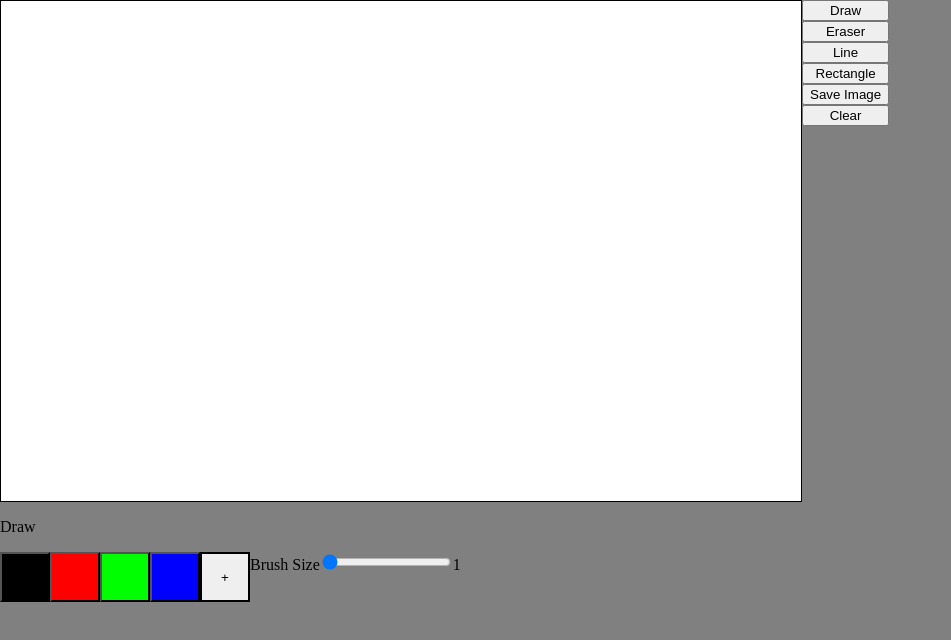
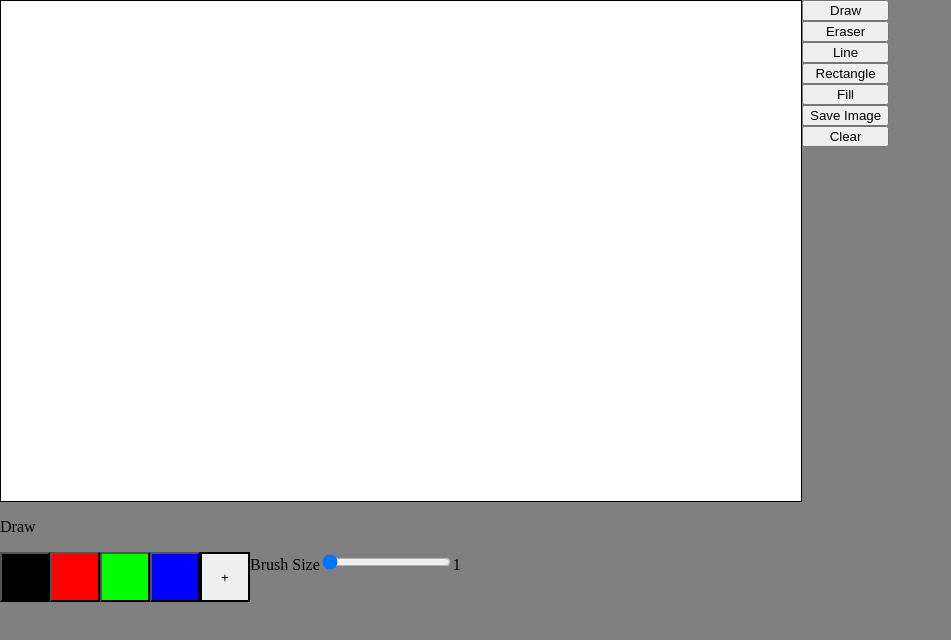
Before and after one commit to BrooklynP/JSpaint, an Angular app: page / in a window 1280 px wide. Shown: the top 640 px of the page, without its empty margins (0-951 px from the left). Built offline with nearby package versions, Linux system fonts and the light colour scheme.

Commit message:
refactored code and added fill tool

```diff
--- a/src/app/pages/draw/draw.component.html
+++ b/src/app/pages/draw/draw.component.html
@@ -5,8 +5,10 @@
         <button (click)="setTool('Eraser')">Eraser</button>
         <button (click)="setTool('Line')">Line</button>
         <button (click)="setTool('Rectangle')">Rectangle</button>
+        <button (click)="setTool('Fill')">Fill</button>
         <button (click)="saveImage()">Save Image</button><a id='downloadImageLink' hidden=true></a>
         <button (click)="clearCanvas()">Clear</button>
+
     </section>
 </div>
 <footer class="currentControl">
--- a/src/app/pages/draw/draw.component.ts
+++ b/src/app/pages/draw/draw.component.ts
@@ -51,6 +51,10 @@ export class DrawComponent implements OnInit {
       this.startY = evt.clientY;
 
       if (this.toolBeingUsed === 'Line' || this.toolBeingUsed === 'Rectangle') {
+        return;
+      }
+      else if(this.toolBeingUsed === 'Fill'){
+        this.fillCanvas(this.CurrentColor);
         return;
       }
 
@@ -123,7 +127,11 @@ export class DrawComponent implements OnInit {
   }
 
   clearCanvas(){
-    this.canvasCtx.fillStyle = "white";
+    this.fillCanvas('white');
+  }
+
+  fillCanvas(colour: string){
+    this.canvasCtx.fillStyle = colour;
     this.canvasCtx.fillRect(0, 0, this.canvasWidth, this.canvasHeight);
   }
 }
```
